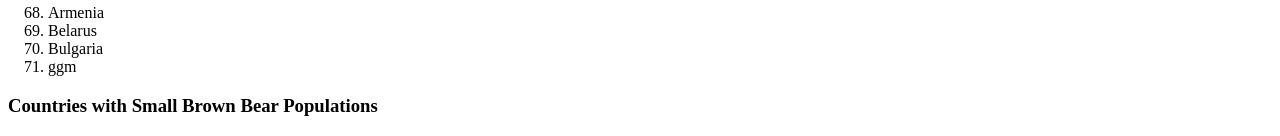
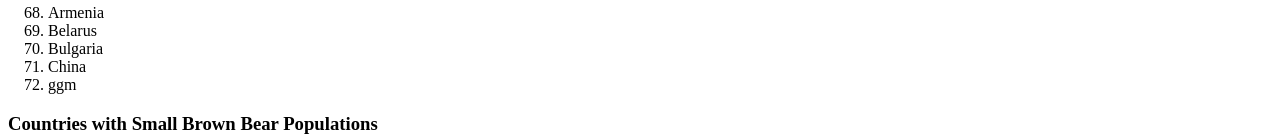
Before and after one commit to Vihaan0717/Day-3, a plain HTML site: page img.html in a window 1280 px wide. Shown: the part 1751-1887 px from the top of the page. Drawn offline with Linux system fonts and the light colour scheme.

Commit message:
added china

```diff
--- a/img.html
+++ b/img.html
@@ -94,6 +94,7 @@
         <li>Armenia</li>
         <li>Belarus</li>
         <li>Bulgaria</li>
+        <li>China</li>
         <li>ggm</li>
       </ol>
       <h3>Countries with Small Brown Bear Populations</h3>
```
